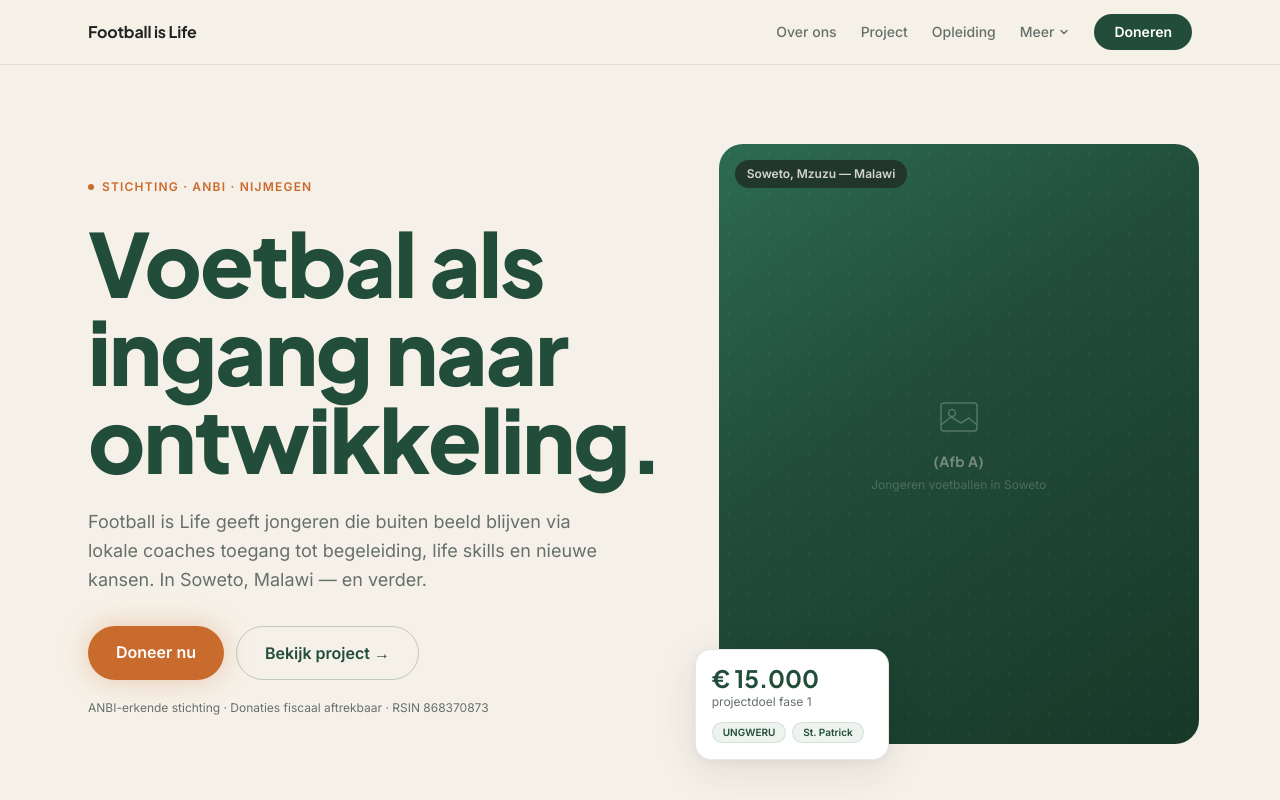
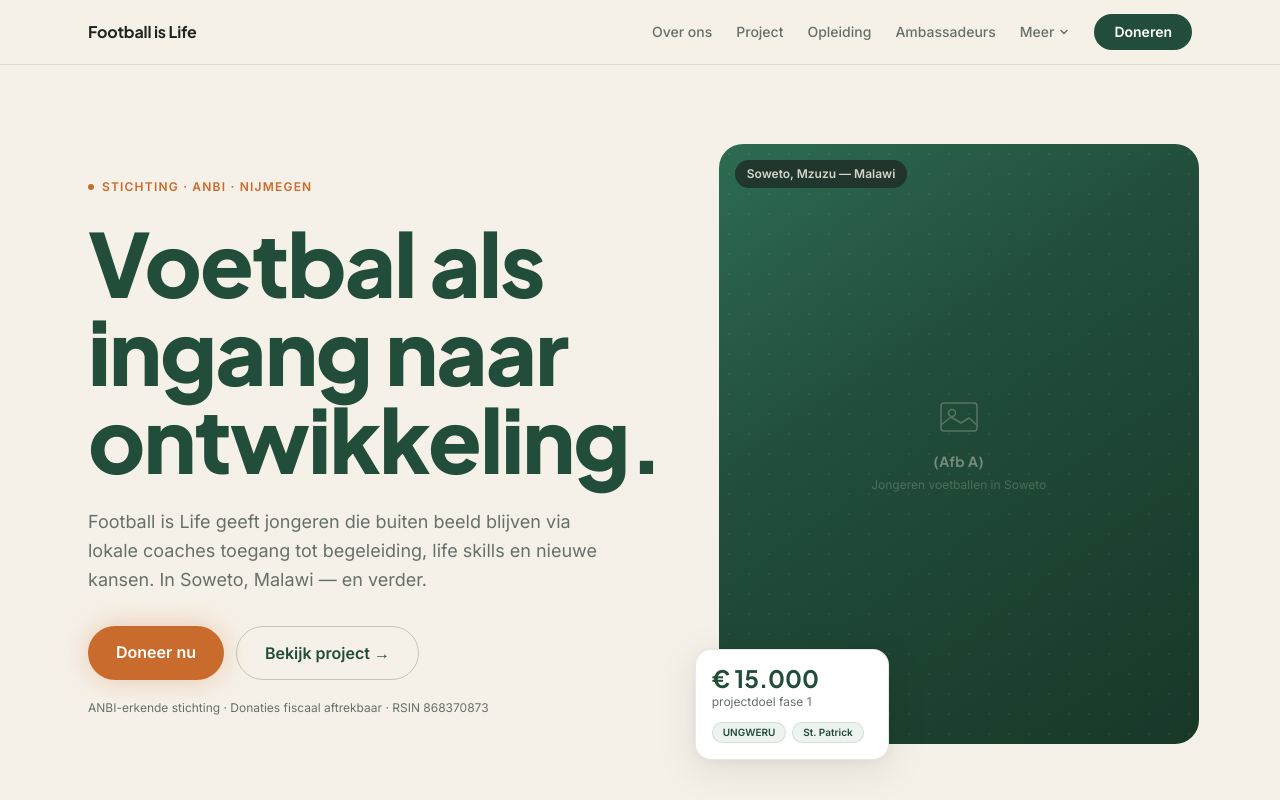
Before and after one commit to StijnFM/fil, a Next.js app: page / in a window 1280 px wide. Shown: the top 800 px of the page. Built offline with nearby package versions, Linux system fonts and the light colour scheme.

Commit message:
feat: update navigation with ambassadeurs, ons-verhaal, in-de-media links
Add three new page links to both Navbar and Footer. Ambassadeurs
promoted to primary nav link. Ons Verhaal and In de Media added
to the Meer dropdown and Footer organisation column.

```diff
--- a/src/components/Footer.tsx
+++ b/src/components/Footer.tsx
@@ -91,6 +91,9 @@
             <div className="flex flex-col gap-2 text-sm">
               {[
                 { href: "/over-ons", label: "Over ons" },
+                { href: "/ambassadeurs", label: "Ambassadeurs" },
+                { href: "/ons-verhaal", label: "Ons verhaal" },
+                { href: "/in-de-media", label: "In de media" },
                 { href: "/transparantie", label: "Transparantie & ANBI" },
                 { href: "/meedoen", label: "Meedoen" },
                 { href: "/doneren", label: "Doneren" },
--- a/src/components/Navbar.tsx
+++ b/src/components/Navbar.tsx
@@ -8,9 +8,12 @@
   { href: "/over-ons", label: "Over ons" },
   { href: "/project", label: "Project" },
   { href: "/opleiding", label: "Opleiding" },
+  { href: "/ambassadeurs", label: "Ambassadeurs" },
   { href: "/partners", label: "Partners" },
   { href: "/malawi", label: "Malawi" },
   { href: "/meedoen", label: "Meedoen" },
+  { href: "/ons-verhaal", label: "Ons verhaal" },
+  { href: "/in-de-media", label: "In de media" },
   { href: "/transparantie", label: "Transparantie" },
 ];
 
@@ -30,7 +33,7 @@
     return () => document.removeEventListener("mousedown", handleClick);
   }, []);
 
-  const primaryLinks = navLinks.slice(0, 3);
+  const primaryLinks = navLinks.slice(0, 4);
   const moreLinks = navLinks.slice(3);
 
   return (
```
